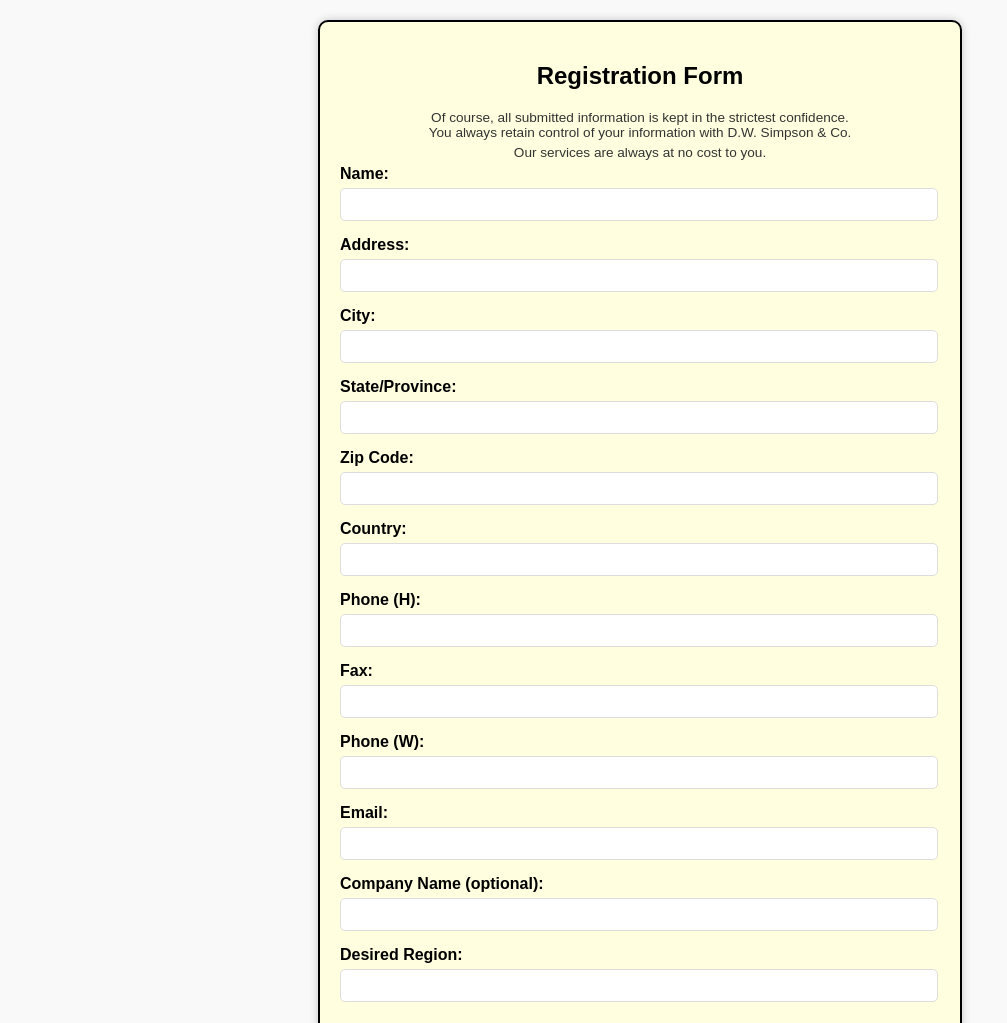
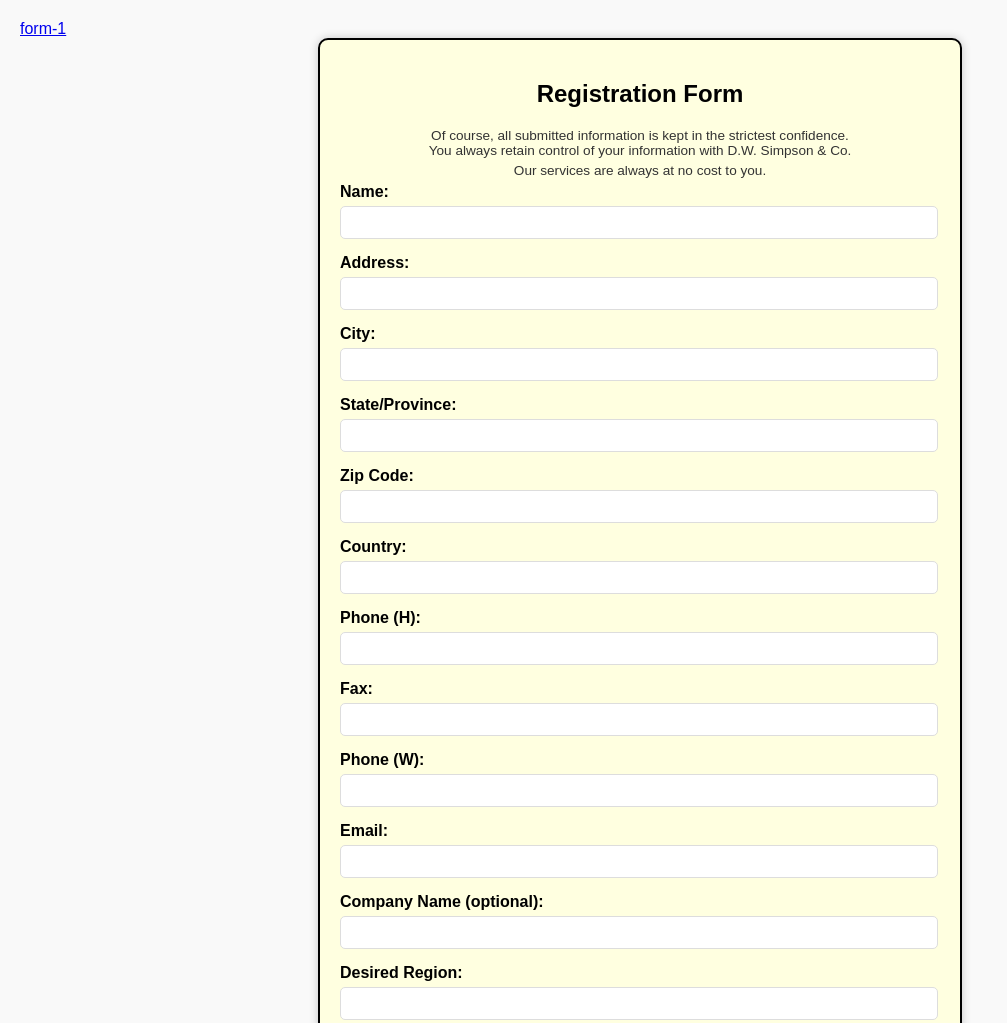
Before and after one commit to tabish-10/assignment-5, a plain HTML site: page index.html in a window 1280 px wide. Shown: the top 1023 px of the page, without its empty margins (0-1007 px from the left). Drawn offline with Linux system fonts and the light colour scheme.

Commit message:
Update index.html

```diff
--- a/index.html
+++ b/index.html
@@ -79,6 +79,7 @@
     </style>
 </head>
 <body>
+    <a href ="assignment-5.html">form-1</a>
     <div class="form-container-wide">
         <h2>Registration Form</h2>
         <p>Of course, all submitted information is kept in the strictest confidence.<br>
```
